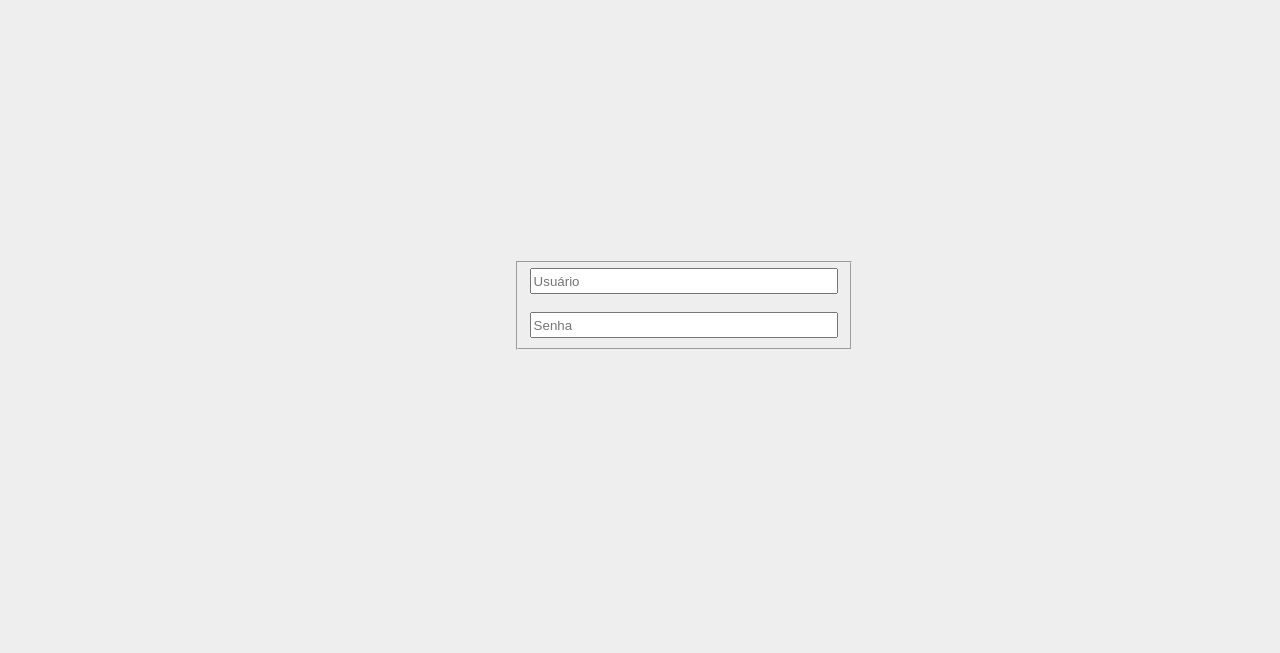
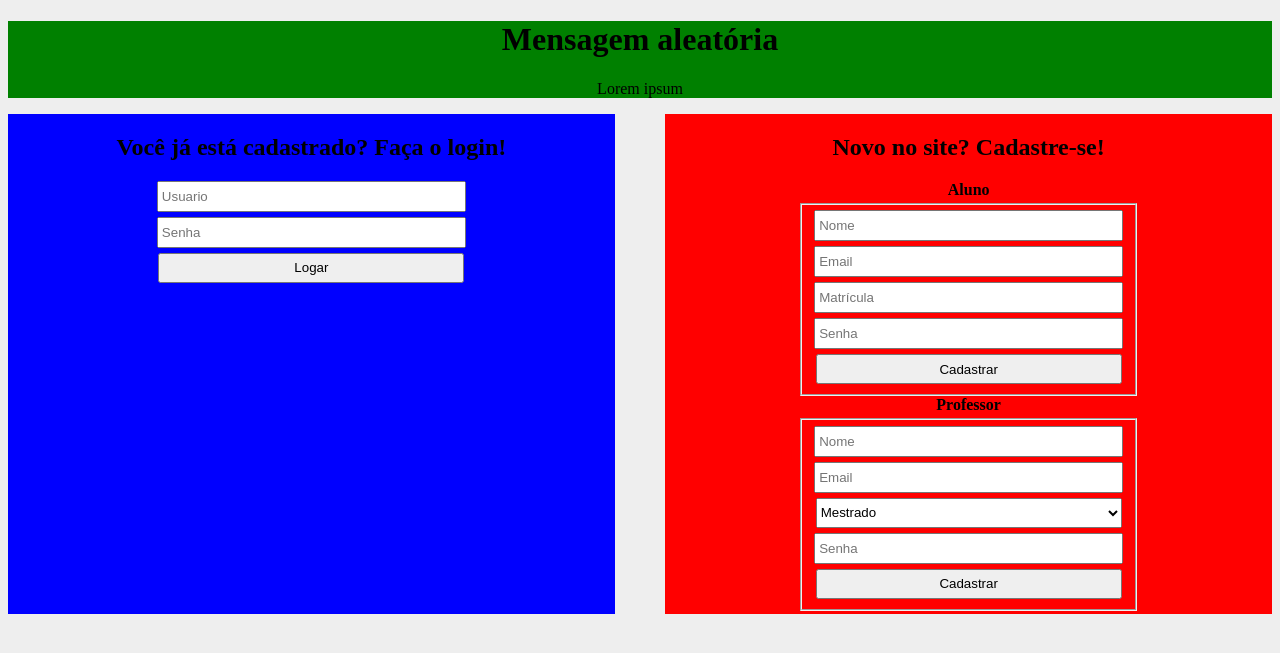
Before and after one commit to ProgWeb201701/Grupo6, a PHP site: page / in a window 1280 px wide. Shown: the top 653 px of the page. Run offline with PHP 8.4, Linux system fonts and the light colour scheme.

Commit message:
refatoracao da pagina inicial

```diff
--- a/Index/public_html/estilo.css
+++ b/Index/public_html/estilo.css
@@ -12,13 +12,58 @@ body {
   background-color: #eee;
 }
 
+h4 {
+	margin: 0;
+	margin-bottom: 4px;
+}
+
+#divApresentacao {
+	background-color: green;
+	width: 100%;
+	text-align: center;
+}
+
+#divLogar {
+	background-color: blue;
+	width: 48%;
+	display:inline-block;
+	text-align: center;
+	height: 500px;
+}
+
+#divCadastrar {
+	background-color: red;
+	width: 48%;
+	height: 500px;
+	text-align: center;
+	float: right;
+}
+
+.btCadastro {
+	width: 306px;
+	height: 30px;
+}
+
+.btEditar {
+	width: 100px;
+	height: 30px;
+}
+
+#divLogin fieldset {
+	display:inline;
+
+}
+
+.inputLoginSelect {
+	width: 306px;
+	height: 30px;
+	margin-bottom: 5px;
+
+}
+
 .inputLogin {
 	width: 300px;
-	height: 20px;
+	height: 25px;
+	margin-bottom: 5px;
+	padding-left: 3px;
 }
-
-#divLogin {
-	display: inline-block;
-	margin-left: 40%;
-	margin-top: 20%;
-}
--- a/Index/public_html/index.html
+++ b/Index/public_html/index.html
@@ -6,17 +6,60 @@ and open the template in the editor.
 -->
 <html>
 <head>
-        <title>Login</title>
+    <title>Inicio</title>
     <meta charset="UTF-8">
     <meta name="viewport" content="width=device-width, initial-scale=1.0">
     <link rel="stylesheet" type="text/css" href="estilo.css">
 </head>
 <body>
+
+    <div id="divApresentacao">
+        <h1>Mensagem aleatória</h1>
+        <p>Lorem ipsum</p>
+
+    </div>
+
+
+    <div id="divLogar">
+        <h2>Você já está cadastrado? Faça o login!</h2>
+
+        <input class="inputLogin" type="text" placeholder="Usuario"><br>
+        <input class="inputLogin" type="password" placeholder="Senha"><br>
+                <button class="btCadastro" id="btCadastrarAluno" type="button">Logar</button>
+
+    </div>
+
+    <div id="divCadastrar">
+
+    <h2>Novo no site? Cadastre-se!</h2>
+
         <div id="divLogin">
+        <h4>Aluno</h4>
             <fieldset>
-                <input class="inputLogin" type="text" placeholder="Usuário"><br><br>
-                <input class="inputLogin" type="text" placeholder="Senha">
+                <input class="inputLogin" type="text" placeholder="Nome"><br>
+                <input class="inputLogin" type="text" placeholder="Email"><br>
+                <input class="inputLogin" type="text" placeholder="Matrícula"><br>
+                <input class="inputLogin" type="password" placeholder="Senha"><br>
+                <button class="btCadastro" id="btCadastrarAluno" type="button">Cadastrar</button>
             </fieldset>
+        </div>
+
+
+
+        <div id="divLogin">
+        <h4>Professor</h4>
+            <fieldset>
+                <input class="inputLogin" type="text" placeholder="Nome"><br>
+                <input class="inputLogin" type="text" placeholder="Email"><br>
+                <select class="inputLoginSelect" name="titulacao">
+                    <option value="mestrado">Mestrado</option>
+                    <option value="Doutorado">Doutorado</option>
+                </select><br>
+                <input class="inputLogin" type="password" placeholder="Senha"><br>
+                <button class="btCadastro" id="btCadastrarProfessor" type="button">Cadastrar</button>
+            </fieldset>
+        </div>
+
     </div>
 </body>
 </html>
```
Also changed, not shown: Index/public_html/adicionarAluno.html (deleted, +0 -16 lines), Index/public_html/home_aluno.html (added, +45 -0 lines). Lines whose indentation alone changed are shown as unchanged.
